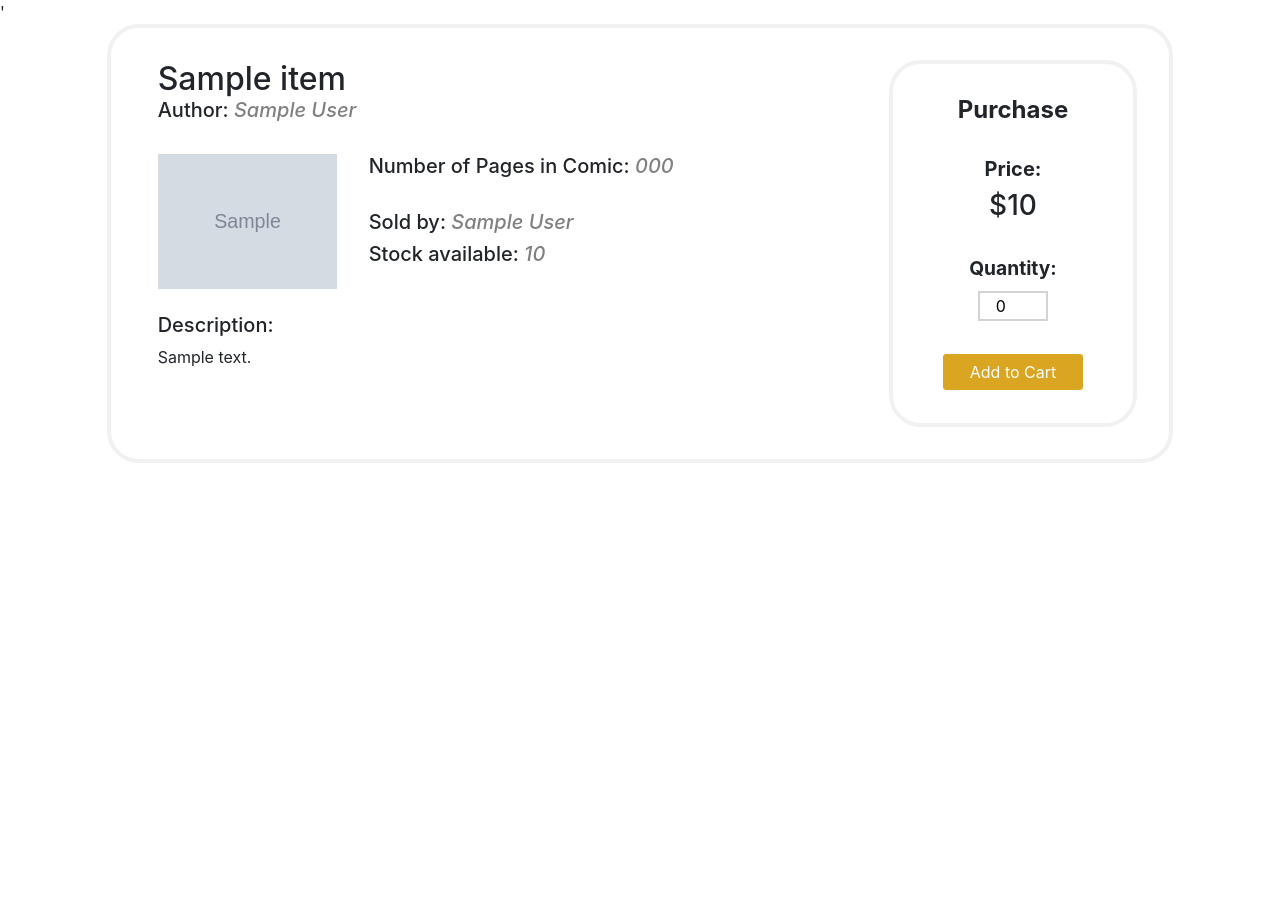
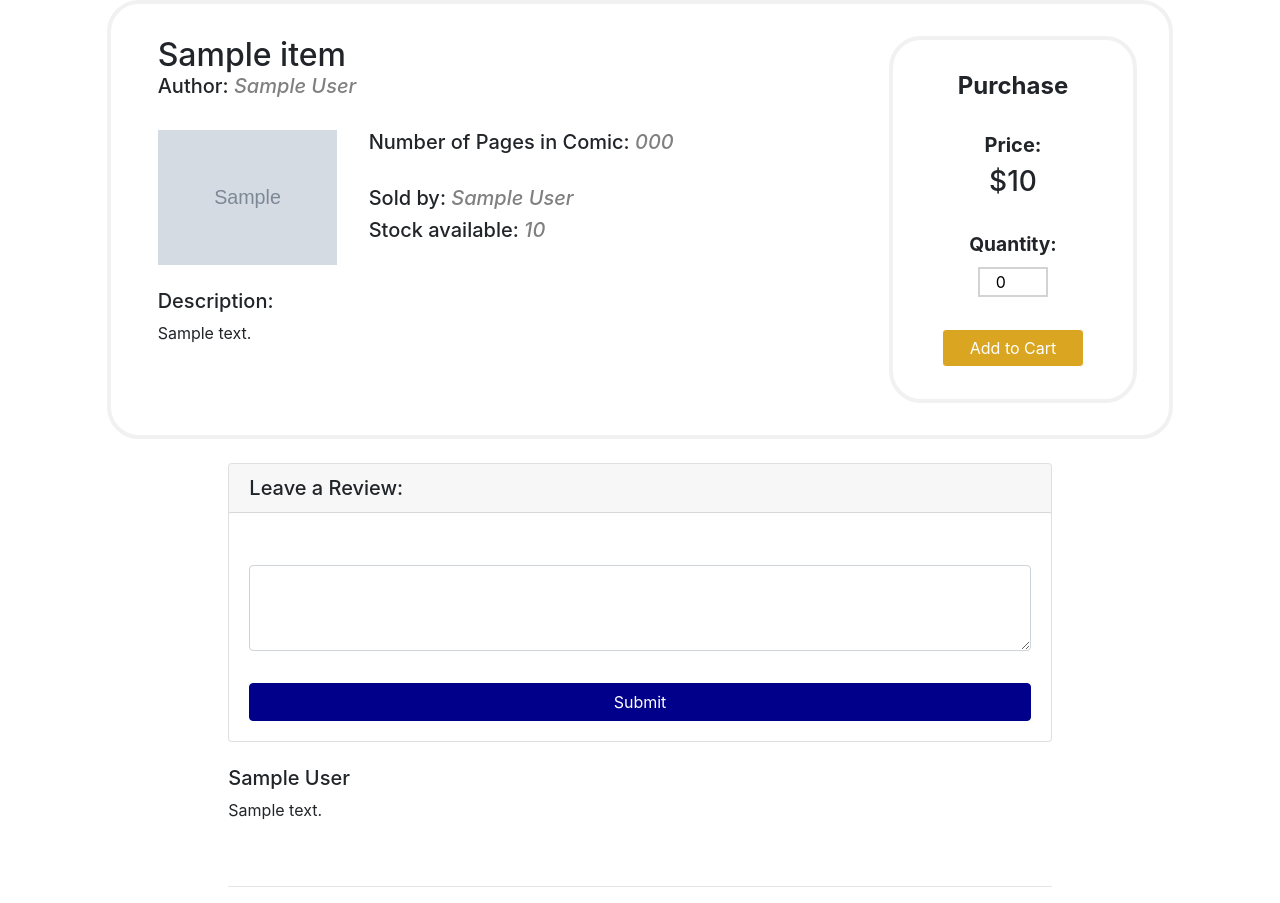
Before and after one commit to alwian/manga-store, a PHP site: page /page.php?id=1 in a window 1280 px wide. Shown: the part 56-959 px from the top of the page. Before the commit the page ends 519 px from the top, so only its background shows below. Run offline with PHP 8.4, Linux system fonts and the light colour scheme; tables that the repository leaves empty or names only in its code hold one stand-in row (values such as "Sample post"); grey boxes marked "Sample" are stand-in pictures.

Commit message:
Added ability to leave comments on books

```diff
--- a/css/style.css
+++ b/css/style.css
@@ -96,6 +96,10 @@ div.buttons {
 .item-container {
     display: flex;
     flex-direction: row;
+}
+
+.comments-wrapper {
+    margin: auto;
 }
 
 .items {
--- a/page.php
+++ b/page.php
@@ -28,7 +28,7 @@ if ($form_submitted) {
 }
 
 
-if ($form_submitted) {
+if ($form_submitted && isset($_POST['add_cart_submit'])) {
     $item = new Item($conn);
     $item->item_id = $_POST['item_id'];
     if ($item->exists()) {
@@ -69,13 +69,17 @@ if ($form_submitted) {
             http_response_code(500); // Server Error.
             echo 'There was an error adding the item.';
             exit;
-        } else {
-
         }
     }
 }
 $item_id = $form_submitted ? $_POST['item_id'] : $_GET['id'];
 
+if ($form_submitted && isset($_POST['commentSubmit'])) {
+    if (!isset($_SESSION['Logged']) || $_SESSION['Logged'] == false) {
+        header('Location: login.php');
+        exit;
+    }
+}
 
 $db = new Database();
 $conn = $db->connect();
@@ -116,7 +120,7 @@ require "header.php";
 
 //page info
 $content = <<<EOD
-            '<div class="item-container col-10 col-sm-10 col-" id="item-page">
+            <div class="item-container col-10 col-sm-10 col-" id="item-page">
                 <div class="col-md-9 col-sm-12 col-" id="item-info">
                     <h2 id="page-title">{$item->name}</h2>
                     <h5 id="page-author">Author: <em>{$item->author}</em></h5>
@@ -146,8 +150,9 @@ $content = <<<EOD
                     <br>
 EOD;
 
-$valid_quantity = $quantity_error == null ? 'is-valid' : 'is-invalid';
-$default_value = $form_submitted ? $_POST['quantity'] : 0;
+
+$valid_quantity = $form_submitted && isset($_POST['add_cart_submit']) ? $quantity_error == null ? 'is-valid' : 'is-invalid' : '';
+$default_value = $form_submitted && isset($_POST['add_cart_submit']) ? $_POST['quantity'] : 0;
 if ($item->stock > 0) {
     // If there is stock, display add to cart button and quantity selector.
     $content .= "<form class=\"forms\" action=\"page.php?id={$item_id}\" method=\"post\">
@@ -157,7 +162,7 @@ if ($item->stock > 0) {
                             {$quantity_error}
                         </div>
                         <input type=\"hidden\" name=\"item_id\" value=\"{$item_id}\"/>
-                        <button class=\"btn btn-primary\" id=\"cart-btn\" type=\"submit\">Add to Cart</button>";
+                        <button class=\"btn btn-primary\" id=\"cart-btn\" name=\"add_cart_submit\" type=\"submit\">Add to Cart</button>";
 
     if ($form_submitted && $quantity_error == null) {
         $content .= "<div class='valid-feedback'>
@@ -169,6 +174,68 @@ if ($item->stock > 0) {
 $content .= "</form></div></div>";
 echo $content;
 ?>
+<div class="comments-wrapper col-8 col-sm-8 col-">
+    <div style="margin: 0" class="card my-4">
+        <h5 class="card-header">Leave a Review:</h5>
+        <div class="card-body">
+            <!-- Redirect to current page when submitting form. -->
+            <form action="<?php echo $_SERVER["REQUEST_URI"] ?>" method="post">
+                <!-- Place to enter comment content -->
+                <div class="form-group" style="width: 100%">
+                    <textarea class="form-control" rows="3" name="new_comment"></textarea>
+                </div>
+                <input type="hidden" name="item_id" value="<?php echo $item_id;?>"/>
+                <!-- Submit button for comment form -->
+                <button type="submit" name="commentSubmit" class="btn btn-primary">Submit</button>
+            </form>
+            <?php
+            // Check if new form was submitted.
+            if ($form_submitted && isset($_POST['commentSubmit'])) {
+                // Extract comment info.
+                $new_comment = $_POST["new_comment"];
+                // Check if comment was entered.
+                $all_fields_filled = !empty($new_comment);
+                if ($all_fields_filled) {
+                    // Prepare statement for adding new comment,
+                    $stmt = $conn->prepare("INSERT INTO reviews (item_id, user_id, comment_text) VALUES (:item_id, :user_id, :comment_text)");
+                    // Attach comment info to the statement.
+                    $stmt->bindParam(':item_id', $item_id);
+                    $stmt->bindParam(':user_id', $_SESSION['id']);
+                    $stmt->bindParam(':comment_text', $new_comment);
+                    try {
+                        $stmt->execute();
+                    } catch (PDOException $e) {
+                        echo $e->getMessage();
+                    }
+                } else {
+                    echo '<br/><span class="text-danger">You need to enter a comment.</span><br/>';
+                }
+            }
+            ?>
+        </div>
+    </div>
+    <div>
+        <?php
+        $query = "SELECT u.first_name, u.last_name, r.comment_text FROM users u, reviews r WHERE r.item_id = :item_id AND u.user_id = r.user_id ORDER BY comment_id DESC";
+        $stmt = $conn->prepare($query);
+        $stmt->bindParam("item_id", $item_id);
+        $stmt->execute();
+        $stmt->bindColumn('first_name', $first_name);
+        $stmt->bindColumn('last_name', $last_name);
+        $stmt->bindColumn('comment_text', $text);
+
+        while ($stmt->fetch(PDO::FETCH_BOUND)) {
+            $commenter_name = $first_name . ' ' . $last_name;
+            echo "<div class=\"media mb-4\">
+                            <div class=\"media-body\">
+                                <h5 class=\"mt-0\">$commenter_name</h5>
+                                $text
+                            </div>
+                        </div><br><hr>";
+        }
+        ?>
+    </div>
+</div>
 <!-- Import scripts -->
 <script src="js/jquery-3.4.1.js"></script>
 <script src="js/bootstrap.min.js"></script>
```
